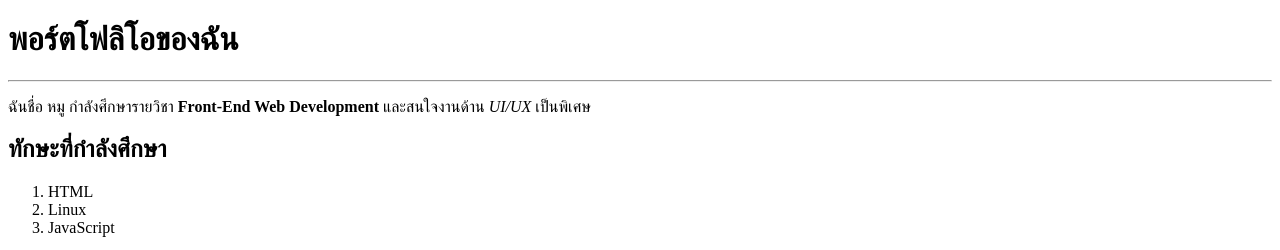
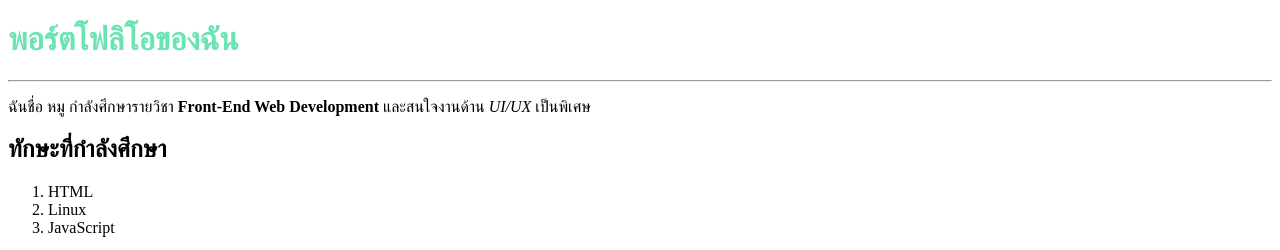
Before and after one commit to 68160161-PS/Lab1_frontend, a plain HTML site: page index.html in a window 1280 px wide. Shown: the top 250 px of the page. Drawn offline with Linux system fonts and the light colour scheme.

Commit message:
ทดลองเปลี่ยนสี h1

```diff
--- a/index.html
+++ b/index.html
@@ -6,7 +6,7 @@
     <title>Document</title>
 </head>
 <body>
-  <h1>พอร์ตโฟลิโอของฉัน</h1>
+  <h1 style="color: rgba(62, 219, 154, 0.76);">พอร์ตโฟลิโอของฉัน</h1>
   <hr>
   <p>ฉันชื่อ หมู กำลังศึกษารายวิชา <strong>Front-End Web Development</strong>
   และสนใจงานด้าน <em>UI/UX</em> เป็นพิเศษ</p>
```
